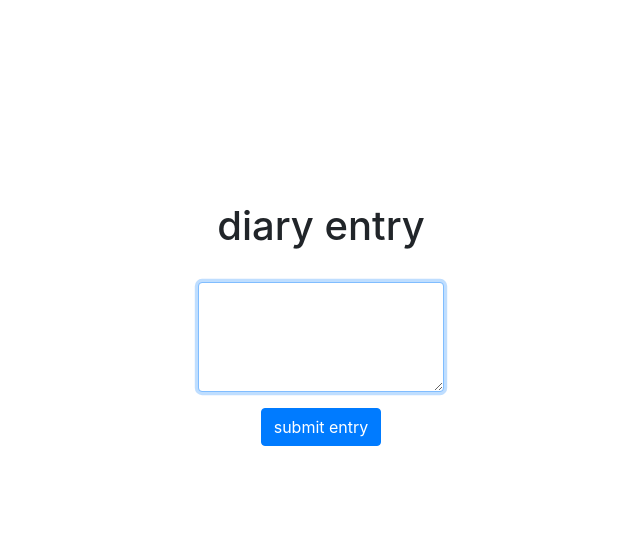
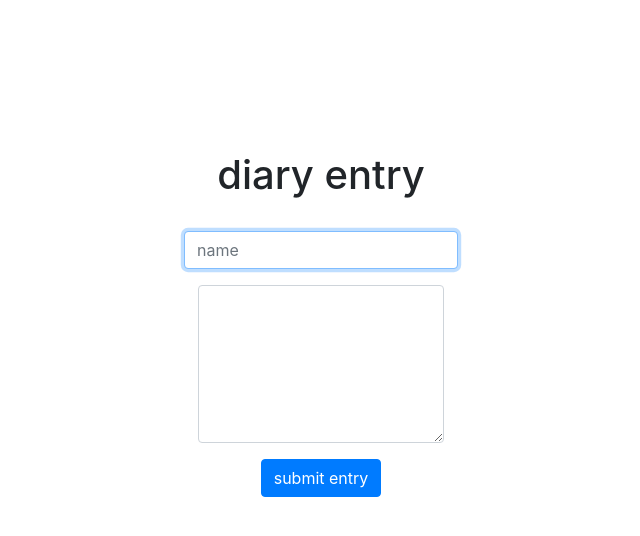
Before and after one commit to kelseyywu/serenity, a Flask app: page /diary in a window 1280 px wide. Shown: the part 76-612 px from the top of the page, without its empty margins (319-959 px from the left). Run offline with Flask 2, Linux system fonts and the light colour scheme; a user stored in the database is signed in; some libraries are stand-ins or nearby versions.

Commit message:
Thu, Dec 2, 2021, 5:29 AM +00:00

```diff
--- a/app.py
+++ b/app.py
@@ -54,14 +54,17 @@ def diary():
 
         # Define variables
         entry = request.form.get("entry")
+        name = request.form.get("name")
 
         # Validate form submission
-        if not entry:
+        if not name:
+            return apology("missing name")
+        elif not entry:
             return apology("missing entry")
         elif len(entry) > 500:
             return apology("keep diary entries under 500 characters")
 
-        diary = db.execute("INSERT INTO diary (user_ID, entry) VALUES(?, ?)", user_id, entry)
+        diary = db.execute("INSERT INTO diary (user_ID, name, entry) VALUES(?, ?, ?)", user_id, name, entry)
 
         session["user_id"] = id
         return redirect("/")
--- a/templates/diary.html
+++ b/templates/diary.html
@@ -26,7 +26,10 @@
             <br>
             <form action="/diary" method="post">
                 <div class="mb-3">
-                    <textarea autocomplete="off" autofocus class="form-control mx-auto w-auto" name="entry" placeholder="entry" type="text" rows="4"> </textarea>
+                    <input autocomplete="off" autofocus class="form-control mx-auto w-auto" name="name" placeholder="name" type="text">
+                </div>
+                <div class="mb-3">
+                    <textarea autocomplete="off" autofocus class="form-control mx-auto w-auto" name="entry" placeholder="entry" type="text" rows="6"> </textarea>
                 </div>
                 <button class="btn btn-primary" type="submit">submit entry</button>
             </form>
```
Also changed, not shown: serenity.db, 1 other file.
